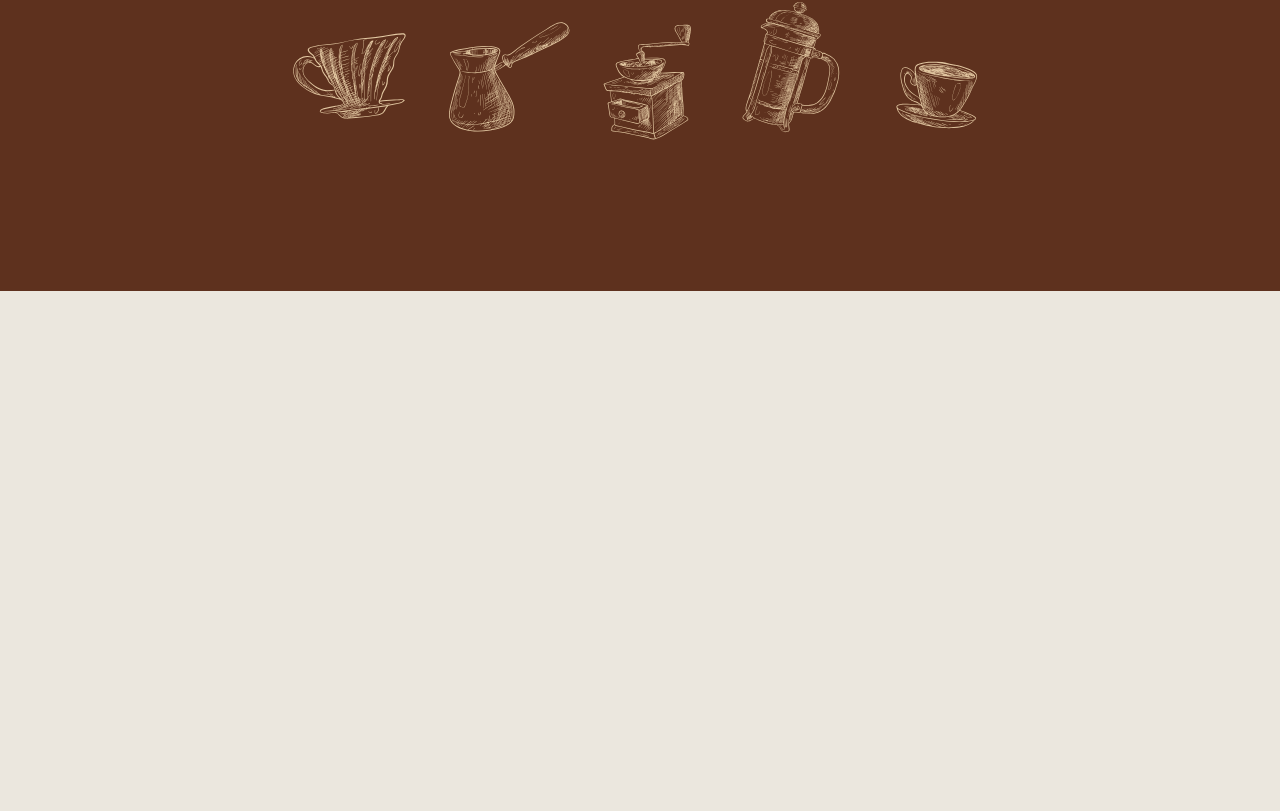
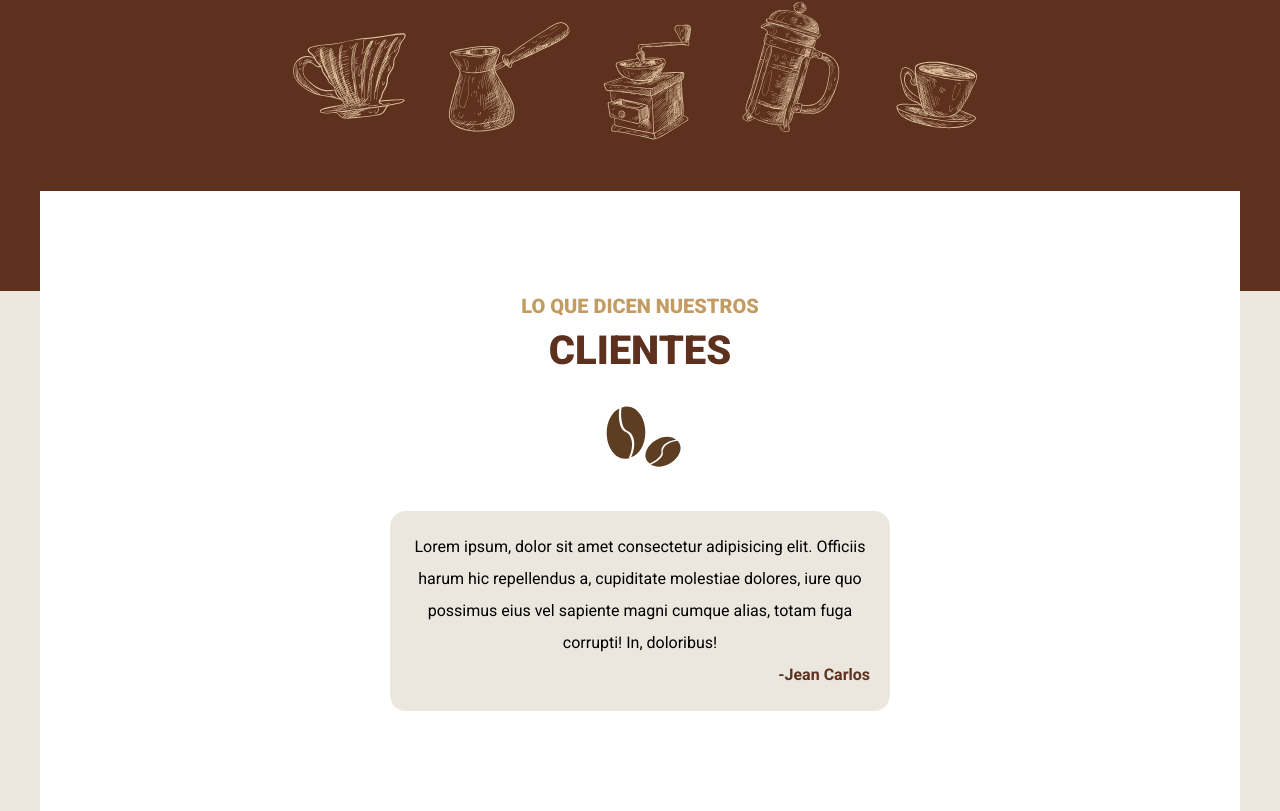
Before and after one commit to JmAtochePascual/Cafeteria, a website: page index.html in a window 1280 px wide. Shown: the part 3446-4257 px from the top of the page. Before the commit the page ends 3737 px from the top, so only its background shows below. Drawn offline with nearby package versions, Linux system fonts and the light colour scheme; files that its build step writes are made by us from their sources; files whose address does not match are found by name.

Commit message:
[FEATURE] agregar la sección de testimoniales

```diff
--- a/index.html
+++ b/index.html
@@ -216,5 +216,17 @@
       </div>
     </div>
   </section>
+
+  <section class="testimoniales testimoniales__container">
+    <h2><span>Lo que dicen nuestros</span>clientes</h2>
+
+    <div class="testimoniales__testimonial">
+      <p class="testimoniales__texto">Lorem ipsum, dolor sit amet consectetur adipisicing elit. Officiis harum hic
+        repellendus a, cupiditate
+        molestiae dolores, iure quo possimus eius vel sapiente magni cumque alias, totam fuga corrupti! In, doloribus!
+      </p>
+      <p class="testimoniales__autor">-Jean Carlos</p>
+    </div>
+  </section>
 </body>
 </html>
--- a/src/scss/contenido/_index.scss
+++ b/src/scss/contenido/_index.scss
@@ -3,3 +3,4 @@
 @forward 'iconos';
 @forward 'experiencia';
 @forward 'menu-carta';
+@forward 'testimoniales';
--- /dev/null
+++ b/src/scss/contenido/_testimoniales.scss
@@ -0,0 +1,29 @@
+@use '../base/variables' as v;
+
+.testimoniales {
+  padding-block: 2rem;
+  background-color: v.$white-color;
+
+  @media (min-width: 768px) {
+    margin-top: -10rem;
+    padding-block: 10rem;
+  }
+
+  &__testimonial {
+    width: min(90%, 50rem);
+    margin-inline: auto;
+    padding: 2rem;
+    border-radius: 1.6rem;
+    background-color: v.$tercer-color;
+  }
+
+  &__texto {
+    text-align: center;
+  }
+
+  &__autor {
+    text-align: right;
+    font-weight: bold;
+    color: v.$primer-color;
+  }
+}
```
